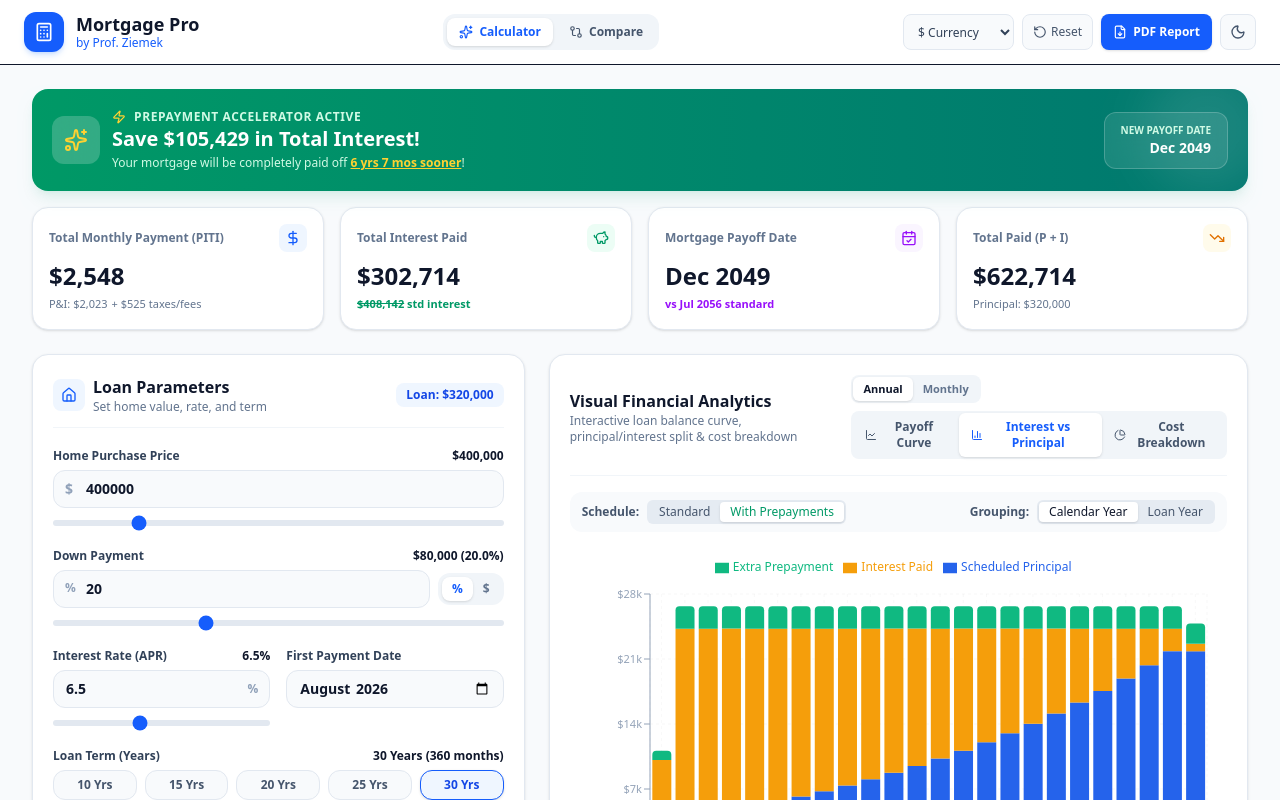
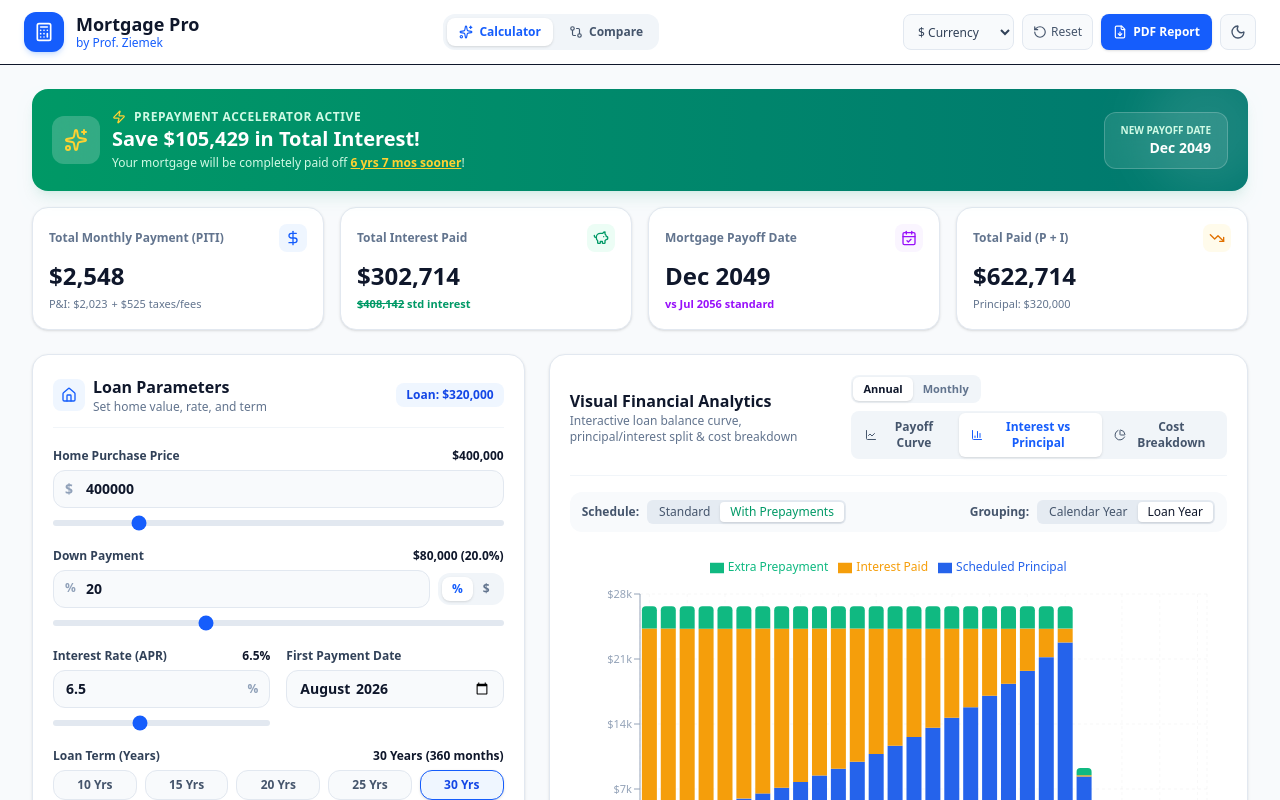
Before and after one commit to ziemek-prof/mortgage-calculator, a React (Vite) app: page / in a window 1280 px wide. Both pictures are taken after a click on the button "Interest vs Principal". Shown: the top 800 px of the page. Built offline with nearby package versions, Linux system fonts and the light colour scheme.

Commit message:
feat: default chart grouping to loan year
Update the annual grouping mode to use loanYear by default for better consistency with mortgage timeline analysis.

```diff
--- a/src/components/ChartsSection.tsx
+++ b/src/components/ChartsSection.tsx
@@ -32,7 +32,7 @@ export const ChartsSection: React.FC<ChartsSectionProps> = ({
   const [activeChartTab, setActiveChartTab] = useState<'balance' | 'interestVsPrincipal' | 'breakdown'>('balance');
   const [dataResolution, setDataResolution] = useState<'annual' | 'monthly'>('annual');
   const [selectedBarSchedule, setSelectedBarSchedule] = useState<'prepayment' | 'standard'>('prepayment');
-  const [annualGroupingMode, setAnnualGroupingMode] = useState<'calendar' | 'loanYear'>('calendar');
+  const [annualGroupingMode, setAnnualGroupingMode] = useState<'calendar' | 'loanYear'>('loanYear');
 
   // Prepare Balance Comparison Chart Data
   const standardMap = new Map<number, import('../types/mortgage').AmortizationRow>();
@@ -143,33 +143,59 @@ export const ChartsSection: React.FC<ChartsSectionProps> = ({
     ExtraPayment: number;
   }[] = [];
 
+  // Always base the full timeline on the standard schedule duration so time scale is consistent
+  const totalStandardMonths = result.standardSchedule.length;
+  const totalStandardYears = Math.ceil(totalStandardMonths / 12);
+
   if (dataResolution === 'annual') {
     if (annualGroupingMode === 'calendar') {
-      const annualMap = new Map<number, { year: number; principal: number; interest: number; extra: number; count: number }>();
+      // Collect all calendar years from standard schedule to maintain full timeline
+      const calendarYearsMap = new Map<number, { count: number }>();
+      result.standardSchedule.forEach((row) => {
+        const existing = calendarYearsMap.get(row.year) || { count: 0 };
+        existing.count += 1;
+        calendarYearsMap.set(row.year, existing);
+      });
+
+      // Collect data from active schedule
+      const activeAnnualMap = new Map<number, { principal: number; interest: number; extra: number; count: number }>();
       activeSchedule.forEach((row) => {
-        const existing = annualMap.get(row.year) || { year: row.year, principal: 0, interest: 0, extra: 0, count: 0 };
+        const existing = activeAnnualMap.get(row.year) || { principal: 0, interest: 0, extra: 0, count: 0 };
         existing.principal += row.principalPaid;
         existing.interest += row.interestPaid;
         existing.extra += row.extraPayment;
         existing.count += 1;
-        annualMap.set(row.year, existing);
+        activeAnnualMap.set(row.year, existing);
       });
 
-      annualMap.forEach((val, yr) => {
-        const label = val.count < 12 ? `${yr} (${val.count}m)` : `${yr}`;
+      calendarYearsMap.forEach((stdVal, yr) => {
+        const activeVal = activeAnnualMap.get(yr);
+        if (activeVal) {
+          const isPartial = activeVal.count < 12;
+          const label = isPartial ? `${yr} (${activeVal.count}m)` : `${yr}`;
           interestVsPrincipalData.push({
             label,
-          Interest: Math.round(val.interest),
-          Principal: Math.round(val.principal),
-          ExtraPayment: Math.round(val.extra),
+            Interest: Math.round(activeVal.interest),
+            Principal: Math.round(activeVal.principal),
+            ExtraPayment: Math.round(activeVal.extra),
           });
+        } else {
+          // Paid off year
+          interestVsPrincipalData.push({
+            label: `${yr}`,
+            Interest: 0,
+            Principal: 0,
+            ExtraPayment: 0,
+          });
+        }
       });
     } else {
       // Group by Loan Year (every 12 payments = 1 loan year)
-      const totalLoanYears = Math.ceil(activeSchedule.length / 12);
-      for (let ly = 1; ly <= totalLoanYears; ly++) {
+      for (let ly = 1; ly <= totalStandardYears; ly++) {
         const startIndex = (ly - 1) * 12;
         const yearRows = activeSchedule.slice(startIndex, startIndex + 12);
+
+        if (yearRows.length > 0) {
           let pSum = 0;
           let iSum = 0;
           let eSum = 0;
@@ -178,25 +204,46 @@ export const ChartsSection: React.FC<ChartsSectionProps> = ({
             iSum += r.interestPaid;
             eSum += r.extraPayment;
           });
-        const label = yearRows.length < 12 ? `Yr ${ly} (${yearRows.length}m)` : `Yr ${ly}`;
+          const isPartial = yearRows.length < 12;
+          const label = isPartial ? `Yr ${ly} (${yearRows.length}m)` : `Yr ${ly}`;
           interestVsPrincipalData.push({
             label,
             Interest: Math.round(iSum),
             Principal: Math.round(pSum),
             ExtraPayment: Math.round(eSum),
           });
+        } else {
+          // Post-payoff loan year
+          interestVsPrincipalData.push({
+            label: `Yr ${ly}`,
+            Interest: 0,
+            Principal: 0,
+            ExtraPayment: 0,
+          });
+        }
       }
     }
   } else {
-    // Monthly data (all months)
-    activeSchedule.forEach((row) => {
+    // Monthly data covering all standard months to maintain identical time scale
+    for (let m = 1; m <= totalStandardMonths; m++) {
+      if (m <= activeSchedule.length) {
+        const row = activeSchedule[m - 1];
         interestVsPrincipalData.push({
           label: row.dateStr,
           Interest: Math.round(row.interestPaid),
           Principal: Math.round(row.principalPaid),
           ExtraPayment: Math.round(row.extraPayment),
         });
+      } else {
+        const stdRow = result.standardSchedule[m - 1];
+        interestVsPrincipalData.push({
+          label: stdRow ? stdRow.dateStr : `Mo ${m}`,
+          Interest: 0,
+          Principal: 0,
+          ExtraPayment: 0,
         });
+      }
+    }
   }
 
   // Payment Breakdown Donut Data
@@ -219,13 +266,25 @@ export const ChartsSection: React.FC<ChartsSectionProps> = ({
   const CustomBarTooltip = ({ active, payload, label }: any) => {
     if (active && payload && payload.length) {
       const total = payload.reduce((sum: number, entry: any) => sum + (Number(entry.value) || 0), 0);
+      if (total === 0) {
         return (
-        <div className="rounded-xl border border-slate-700 bg-slate-900 p-3 text-xs text-white shadow-xl min-w-[170px]">
+          <div className="rounded-xl border border-emerald-500/30 bg-slate-900 p-3 text-xs text-white shadow-xl min-w-[170px]">
+            <p className="font-bold text-emerald-400 border-b border-slate-800 pb-1.5 mb-1.5">{label}</p>
+            <div className="flex items-center gap-1.5 font-semibold text-emerald-300">
+              <span>🎉</span>
+              <span>Mortgage Fully Paid Off</span>
+            </div>
+            <p className="mt-1 text-[11px] text-slate-400">No monthly payments required.</p>
+          </div>
+        );
+      }
+      return (
+        <div className="rounded-xl border border-slate-700 bg-slate-900 p-3 text-xs text-white shadow-xl min-w-[180px]">
           <p className="font-bold text-slate-200 border-b border-slate-800 pb-1.5 mb-1.5">{label}</p>
           {payload.map((entry: any, index: number) => {
             if (!entry.value || entry.value === 0) return null;
             return (
-              <div key={`item-${index}`} className="flex items-center justify-between gap-4 my-1">
+              <div key={`item-${index}`} className="my-1 flex items-center justify-between gap-4">
                 <span className="flex items-center gap-1.5">
                   <span className="inline-block h-2.5 w-2.5 rounded-full" style={{ backgroundColor: entry.color }} />
                   <span className="text-slate-300">{entry.name}:</span>
@@ -234,7 +293,7 @@ export const ChartsSection: React.FC<ChartsSectionProps> = ({
               </div>
             );
           })}
-          <div className="mt-2 border-t border-slate-800 pt-1.5 flex items-center justify-between font-bold text-slate-100">
+          <div className="mt-2 flex items-center justify-between border-t border-slate-800 pt-1.5 font-bold text-slate-100">
             <span>Total Paid:</span>
             <span className="text-blue-400">{formatCurrency(total, currency)}</span>
           </div>
@@ -456,25 +515,18 @@ export const ChartsSection: React.FC<ChartsSectionProps> = ({
 
         {/* CHART 2: Interest vs Principal Stacked Bar */}
         {activeChartTab === 'interestVsPrincipal' && (
-          <div className={`h-full w-full ${dataResolution === 'monthly' && interestVsPrincipalData.length > 36 ? 'overflow-x-auto' : ''}`}>
-            <div
-              style={{
-                width: dataResolution === 'monthly' && interestVsPrincipalData.length > 36 ? `${Math.max(100, interestVsPrincipalData.length * 28)}px` : '100%',
-                height: '100%',
-              }}
-            >
+          <div className="h-full w-full">
+            {dataResolution === 'annual' ? (
               <ResponsiveContainer width="100%" height="100%">
                 <BarChart
                   data={interestVsPrincipalData}
-                  margin={{ top: 10, right: 20, left: 20, bottom: 0 }}
-                  barCategoryGap={dataResolution === 'monthly' ? 2 : undefined}
+                  margin={{ top: 10, right: 20, left: 10, bottom: 0 }}
                 >
                   <CartesianGrid strokeDasharray="3 3" opacity={0.15} />
                   <XAxis
                     dataKey="label"
                     tick={{ fontSize: 11 }}
                     stroke="#94a3b8"
-                    interval={dataResolution === 'monthly' && interestVsPrincipalData.length > 60 ? 'preserveStartEnd' : 0}
                   />
                   <YAxis
                     tickFormatter={(val) => `${currency}${(val / 1000).toFixed(0)}k`}
@@ -490,7 +542,40 @@ export const ChartsSection: React.FC<ChartsSectionProps> = ({
                   )}
                 </BarChart>
               </ResponsiveContainer>
+            ) : (
+              <div className="h-full w-full overflow-x-auto">
+                <div style={{ width: `${Math.max(750, interestVsPrincipalData.length * 18)}px`, height: '100%' }}>
+                  <BarChart
+                    width={Math.max(750, interestVsPrincipalData.length * 18)}
+                    height={320}
+                    data={interestVsPrincipalData}
+                    margin={{ top: 10, right: 20, left: 10, bottom: 0 }}
+                    barCategoryGap={1}
+                  >
+                    <CartesianGrid strokeDasharray="3 3" opacity={0.15} />
+                    <XAxis
+                      dataKey="label"
+                      tick={{ fontSize: 11 }}
+                      stroke="#94a3b8"
+                      interval={0}
+                      tickFormatter={(value, index) => (index % 12 === 0 ? value : '')}
+                    />
+                    <YAxis
+                      tickFormatter={(val) => `${currency}${(val / 1000).toFixed(0)}k`}
+                      tick={{ fontSize: 11 }}
+                      stroke="#94a3b8"
+                    />
+                    <Tooltip content={<CustomBarTooltip />} />
+                    <Legend verticalAlign="top" height={36} wrapperStyle={{ fontSize: '12px' }} />
+                    <Bar dataKey="Principal" name="Scheduled Principal" stackId="a" fill="#2563eb" />
+                    <Bar dataKey="Interest" name="Interest Paid" stackId="a" fill="#f59e0b" />
+                    {hasPrepayment && selectedBarSchedule === 'prepayment' && (
+                      <Bar dataKey="ExtraPayment" name="Extra Prepayment" stackId="a" fill="#10b981" radius={[2, 2, 0, 0]} />
+                    )}
+                  </BarChart>
                 </div>
+              </div>
+            )}
           </div>
         )}
 
```
Lines whose indentation alone changed are shown as unchanged.
